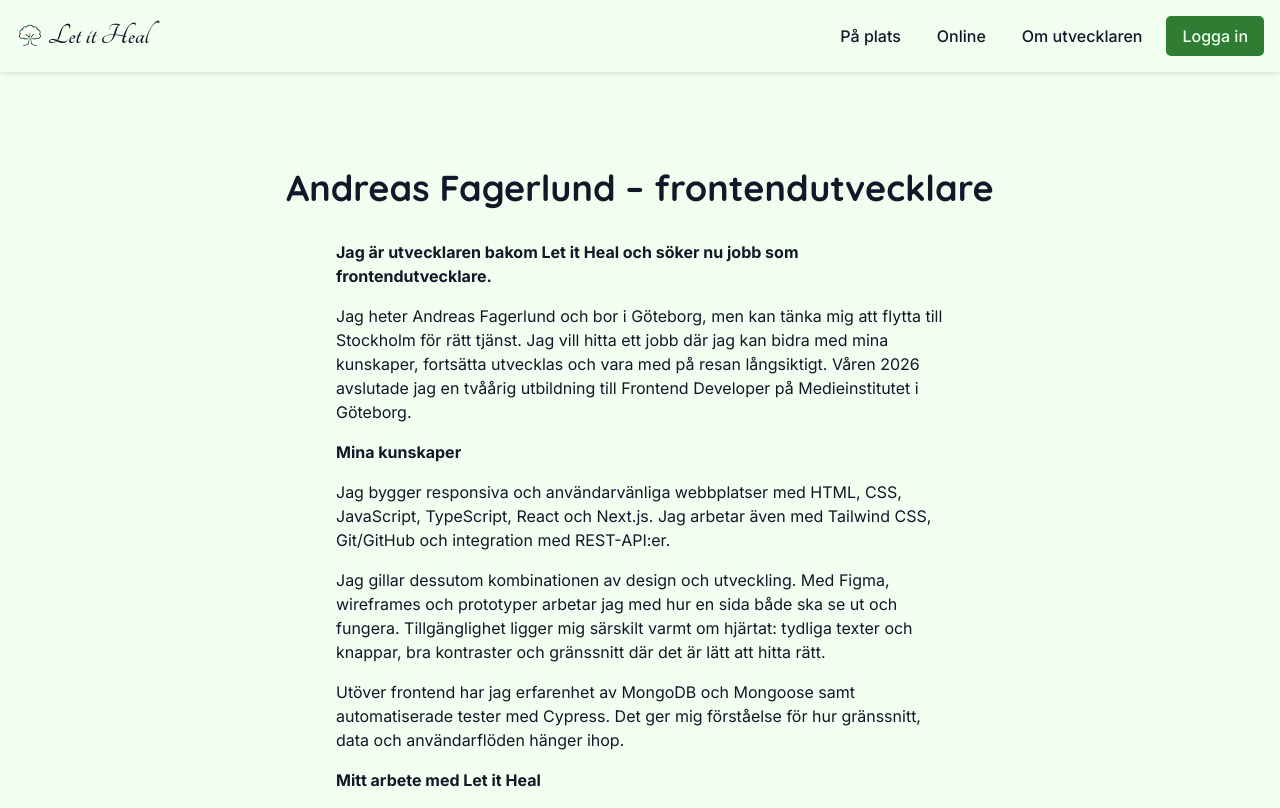
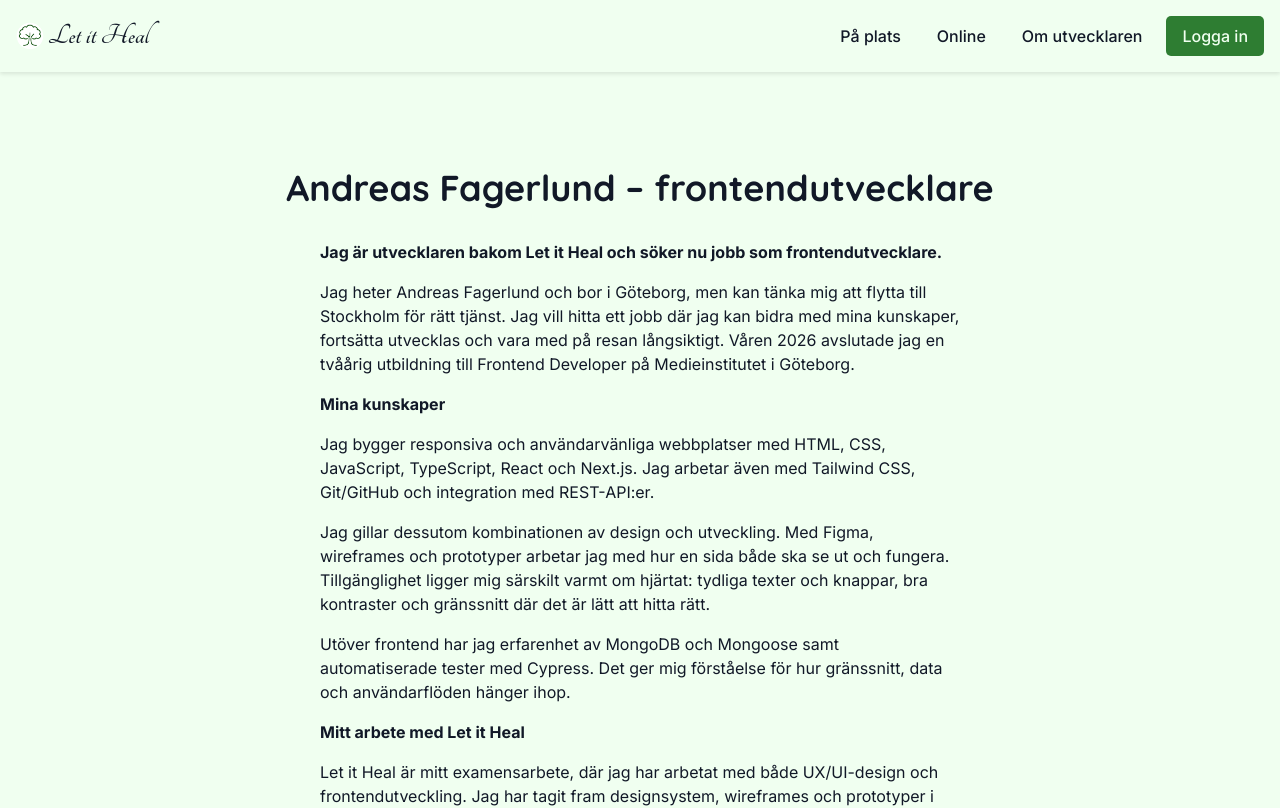
Before and after one commit to Zipelas/letitheal, a Next.js app: page /about-dev in a window 1280 px wide. Shown: the top 808 px of the page. Built offline with nearby package versions, Linux system fonts and the light colour scheme; no server answers.

Commit message:
changed m-4 to my-4 & w-[90vw] sm:w-[50vw] to w-full max-w-2xl

```diff
--- a/components/Paragraph.tsx
+++ b/components/Paragraph.tsx
@@ -6,7 +6,7 @@ type ParagraphProps = {
 export default function Paragraph({ children, className }: ParagraphProps) {
   return (
     <p
-      className={`text-sm sm:text-base text-left text-color m-4 px-4 w-[90vw] sm:w-[50vw] mx-auto ${className ?? ''}`}>
+      className={`text-sm sm:text-base text-left text-color my-4 px-4 w-full max-w-2xl mx-auto ${className ?? ''}`}>
       {children}
     </p>
   );
```
